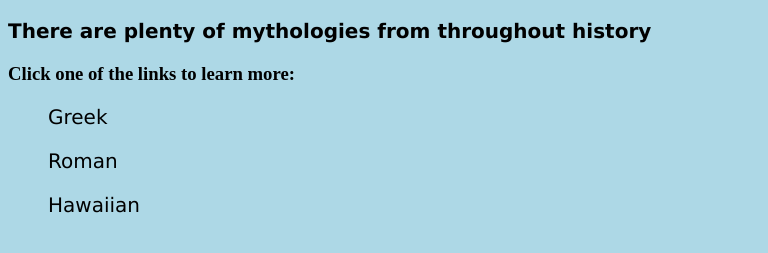
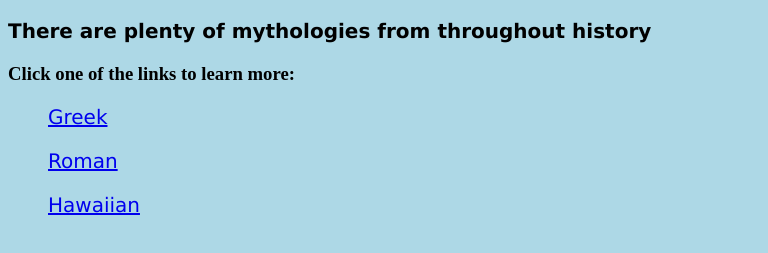
Before and after one commit to jdmar3-comp426/a01-aasmanj, a website: page index.html in a window 1280 px wide. Shown: the part 61-314 px from the top of the page, without its empty margins (0-768 px from the left). Drawn offline with Linux system fonts and the light colour scheme.

Commit message:
made homepage link to the 3 other pages

```diff
--- a/index.html
+++ b/index.html
@@ -13,9 +13,9 @@
 		</div>
         <h3>Click one of the links to learn more:</h3>
         <ul>
-            <p>Greek</p>
-            <p>Roman</p>
-            <p>Hawaiian</p>
+            <p><a href="greek.html">Greek</a></p>
+            <p><a href="roman.html">Roman</a></p>
+            <p><a href="hawaiian.html">Hawaiian</a></p>
         </ul>
 	</body>
 </html>
```
